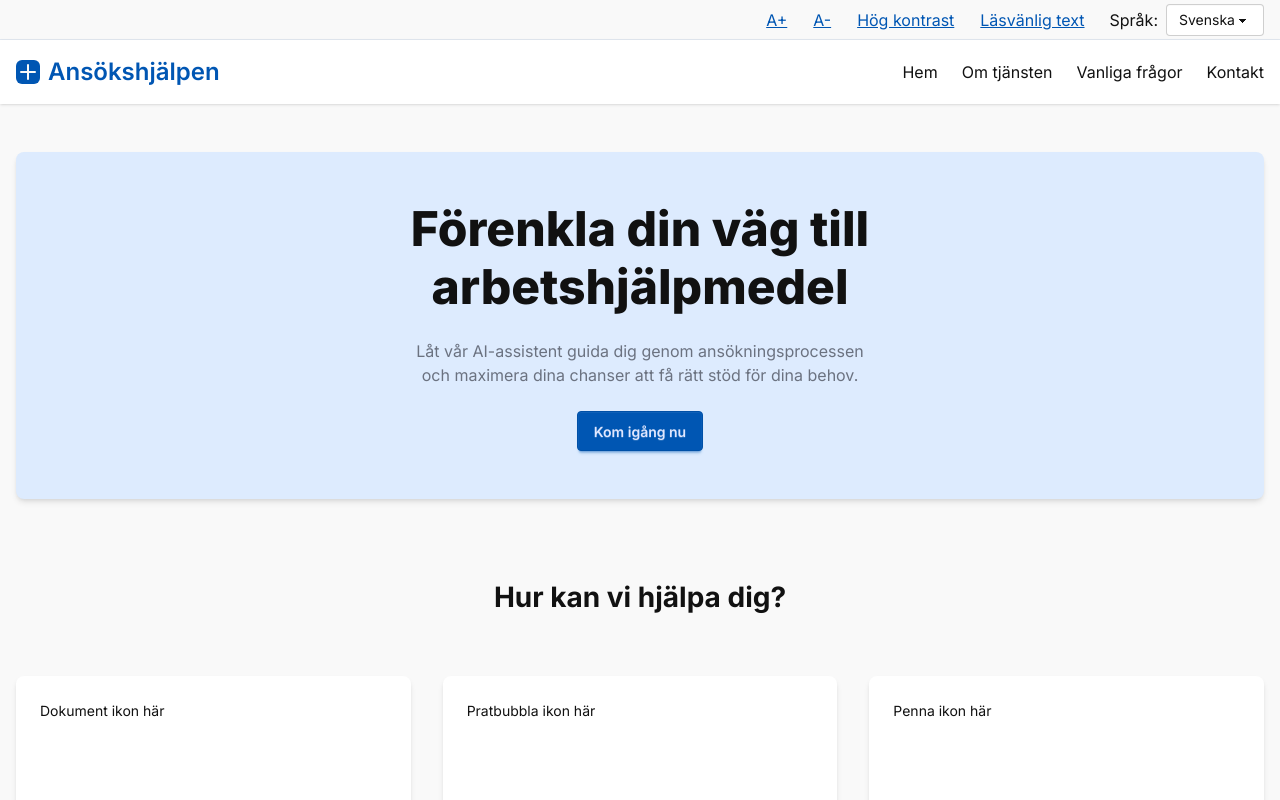
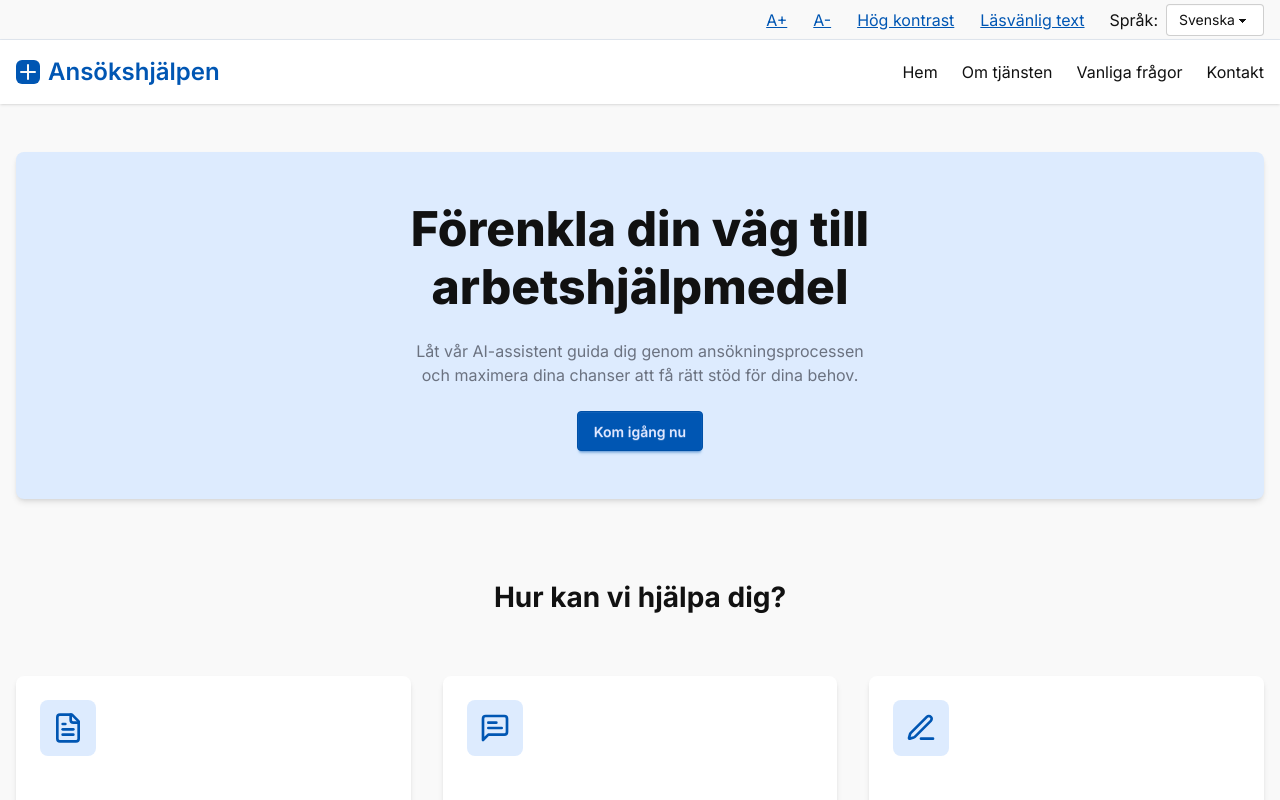
Before and after one commit to Gamefan00/chas_challenge, a Next.js app in the folder frontend/: page / in a window 1280 px wide. Shown: the top 800 px of the page. Built offline with nearby package versions, Linux system fonts and the light colour scheme.

Commit message:
Refactor feature card icons and add conditional rendering

```diff
--- a/frontend/app/components/homepage/FeatureCard.jsx
+++ b/frontend/app/components/homepage/FeatureCard.jsx
@@ -1,10 +1,17 @@
 import React from "react";
+import { FileText, MessageSquareText, PenLine } from "lucide-react";
+
+const icons = {
+  FileText: FileText,
+  MessageSquareText: MessageSquareText,
+  PenLine: PenLine,
+};
 
 const FeatureCard = () => {
   // Data for each feature card
   const features = [
     {
-      icon: "Dokument ikon här",
+      icon: "FileText",
       title: "Fylla i formulär",
       description:
         "Få hjälp med att välja rätt fomulär och formulera dina svar på ett sätt som ökar dina chanser att få rätt stöd.",
@@ -12,7 +19,7 @@ const FeatureCard = () => {
       link: "/",
     },
     {
-      icon: "Pratbubbla ikon här",
+      icon: "MessageSquareText",
       title: "Förbered utredningssamtal",
       description:
         "Simulera ett utredningssamtal med vår AI och lär dig svara på handläggarens frågor på ett tydligt och effektivt sätt.",
@@ -20,7 +27,7 @@ const FeatureCard = () => {
       link: "/",
     },
     {
-      icon: "Penna ikon här",
+      icon: "PenLine",
       title: "Lär dig mer",
       description:
         "Förstår dina rättigheter och skyldigheter kring arbetshjälpmedel genom att läsa guider, artiklar och expertråd.",
@@ -35,16 +42,26 @@ const FeatureCard = () => {
       <h2 className="mb-15 flex justify-center">Hur kan vi hjälpa dig?</h2>
       {/* Grid layout for feature cards */}
       <div className="grid grid-cols-1 gap-8 md:grid-cols-3">
-        {features.map((feature, index) => (
+        {features.map((feature, index) => {
+          // Conditional rendering for icons
+          const IconComponent = icons[feature.icon];
+          return (
             // Each feature card
-          <div key={index} className="card bg-base-100 h-96 w-full shadow-md">
+            <div key={index} className="card bg-base-100 w-full shadow-md md:h-96">
               <div className="card-body flex justify-between">
                 {/* Card Icon */}
-              <div className="mb-13">{feature.icon}</div>
+                <div className="mb-7">
+                  {IconComponent && (
+                    <IconComponent
+                      className={`text-primary bg-accent flex items-center justify-center rounded-lg p-3`}
+                      size={56}
+                    />
+                  )}
+                </div>
 
                 {/* Main Content */}
                 <div className="flex flex-col gap-2">
-                <h3 className="card-title mb-2">{feature.title}</h3>
+                  <h3 className="card-title">{feature.title}</h3>
                   <p className="leading-relaxed">{feature.description}</p>
                 </div>
 
@@ -60,7 +77,8 @@ const FeatureCard = () => {
                 </button>
               </div>
             </div>
-        ))}
+          );
+        })}
       </div>
     </section>
   );
```
Lines whose indentation alone changed are shown as unchanged.
